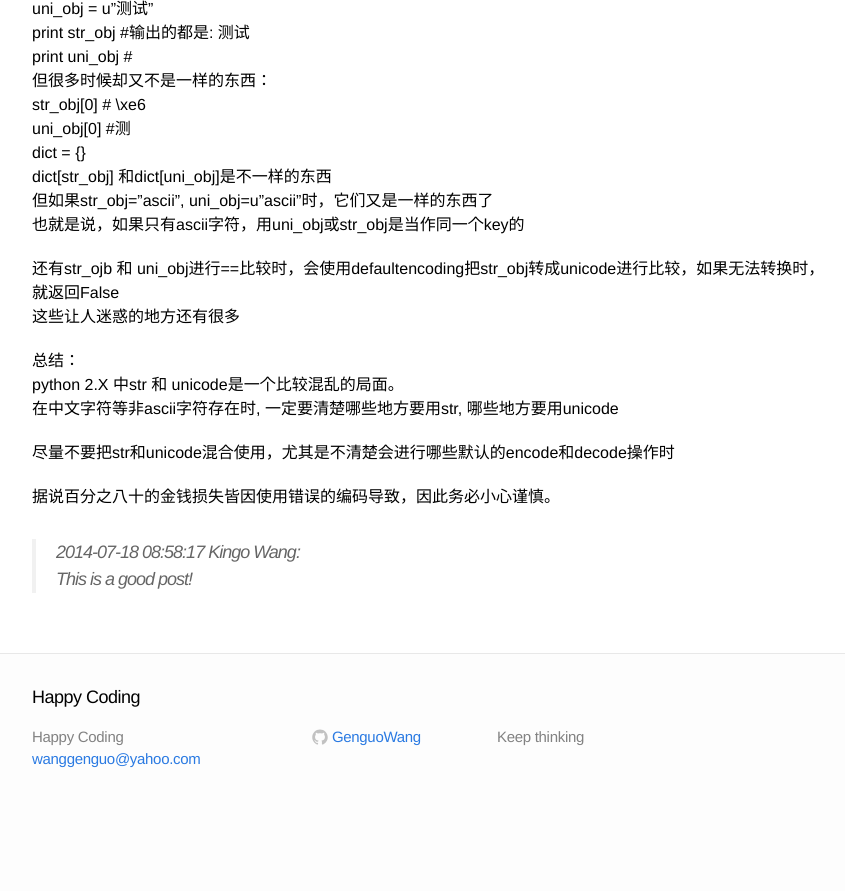
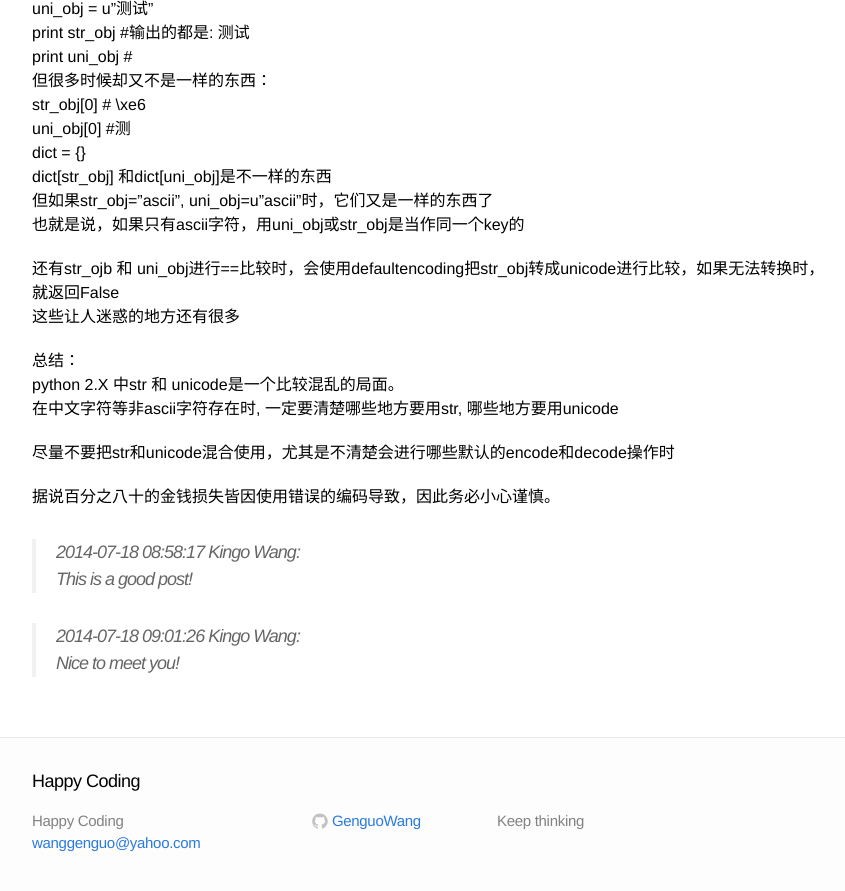
Before and after one commit to GenguoWang/GenguoWang.github.io, a Jekyll site: the page built from _posts/2014-07-18-python-encoding.markdown, in a window 1280 px wide and 900 px high, scrolled down 805 px. Shown: the top 891 px of the window, without its empty margins (208-1053 px from the left). Built offline with Jekyll 4.4.1, drawn with Linux system fonts in a browser that asks for light colours; before the commit the page ends 1621 px from its top, so only the background shows below that.

Commit message:
add comment

```diff
--- a/_posts/2014-07-18-python-encoding.markdown
+++ b/_posts/2014-07-18-python-encoding.markdown
@@ -57,3 +57,6 @@ python 2.X 中str 和 unicode是一个比较混乱的局面。
 
 >2014-07-18 08:58:17 Kingo Wang:
 >This is a good post!
+
+>2014-07-18 09:01:26 Kingo Wang:
+>Nice to meet you!
```
